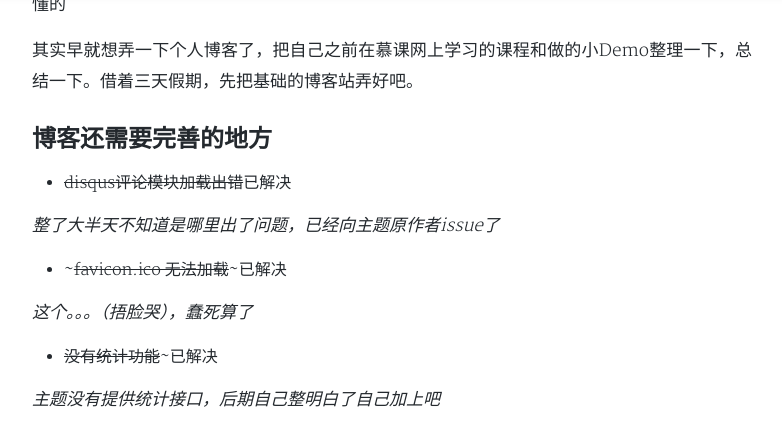
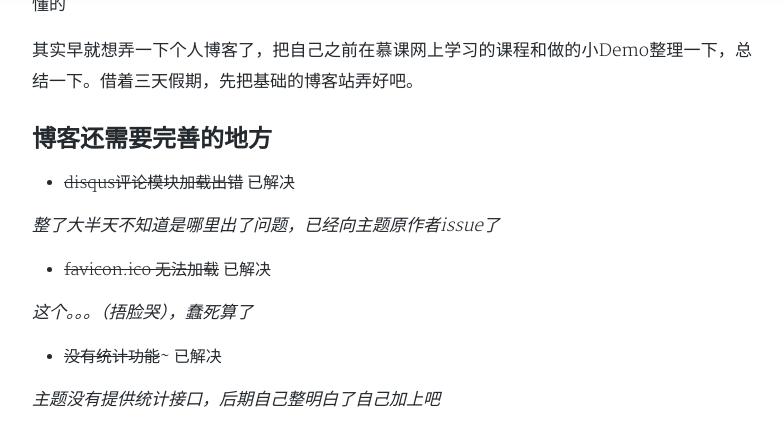
Before and after one commit to niuyi1017/niuyi1017.github.io, a Jekyll site: the page built from _posts/2018-04-06-helloMyBlog.md, in a window 1280 px wide and 900 px high, scrolled down 497 px. Shown: the top 441 px of the window, without its empty margins (248-1030 px from the left). Built offline with Jekyll 4.4.1, drawn with Linux system fonts in a browser that asks for light colours; nearby versions of some CDN libraries; comment, search, counter and statistics services are not loaded; a style sheet for code colours, icons or effects is not loaded.

```diff
--- a/_posts/2018-04-06-helloMyBlog.md
+++ b/_posts/2018-04-06-helloMyBlog.md
@@ -15,13 +15,13 @@ tags: blog github 慕课网
 
 ## 博客还需要完善的地方
 
-* ~~disqus评论模块加载出错~~已解决
+* ~~disqus评论模块加载出错~~  已解决
 
 *整了大半天不知道是哪里出了问题，已经向主题原作者issue了*
-* ~~~favicon.ico 无法加载~~~已解决
+* ~~favicon.ico 无法加载~~  已解决
 
 *这个。。。（捂脸哭），蠢死算了*
-* ~~没有统计功能~~~已解决
+* ~~没有统计功能~~~  已解决
 
 *主题没有提供统计接口，后期自己整明白了自己加上吧*
 
```
